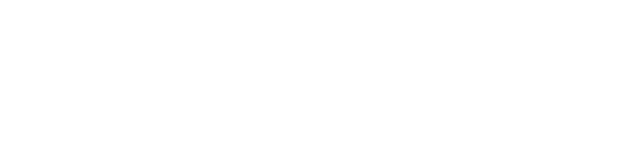
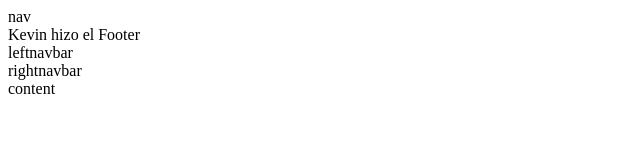
Before and after one commit to spiruto/grupo-3_ingenieria_1, a website with bundled scripts: page src/public/index.html in a window 1280 px wide. Shown: the whole page, without its empty margins (0-640 px from the left). Built offline with nearby package versions, Linux system fonts and the light colour scheme.

Commit message:
fixed view engine

```diff
--- /dev/null
+++ b/src/public/assets/js/main.js
@@ -0,0 +1,20 @@
+import { getComponent } from "./view-engine.js"
+
+document.addEventListener("DOMContentLoaded", () => {
+    renderLayout();
+});
+
+async function renderLayout() {
+    const bodyEl = document.getElementById("root");
+    const components = {};
+    components["nav"] = await getComponent("nav");
+    components["footer"] = await getComponent("footer");
+    components["leftNavBar"] = await getComponent("leftNavBar");
+    components["rightNavBar"] = await getComponent("rightNavBar");
+    components["content"] = await getComponent("content");
+    let layout = "";
+    Object.values(components).forEach(component => {
+        layout += component;
+    });
+    bodyEl.innerHTML = layout;
+}
--- /dev/null
+++ b/src/public/assets/js/view-engine.js
@@ -0,0 +1,10 @@
+
+export const getComponent = async (componentName) => {
+    const fileRoute = `/components/${componentName}.html`;
+    const file = await (await fetch(fileRoute)).text();
+    if (file) {
+        console.log(file)
+        return file;
+    }
+    return null;
+};
--- a/src/public/components/content.html
+++ b/src/public/components/content.html
@@ -1,3 +1,3 @@
 <section>
-
+    content
 </section>
--- a/src/public/components/leftNavBar.html
+++ b/src/public/components/leftNavBar.html
@@ -1,3 +1,3 @@
 <nav>
-
+    leftnavbar
 </nav>
--- a/src/public/components/nav.html
+++ b/src/public/components/nav.html
@@ -1,5 +1,5 @@
 <nav>
     <header>
-
+        nav
     </header>
 </nav>
--- a/src/public/components/rightNavBar.html
+++ b/src/public/components/rightNavBar.html
@@ -1,3 +1,3 @@
 <nav>
-
+    rightnavbar
 </nav>
--- a/src/public/index.html
+++ b/src/public/index.html
@@ -6,7 +6,7 @@
     <meta name="viewport" content="width=device-width, initial-scale=1.0">
     <title>Ingenieria I y Grupo 3</title>
     <link rel="stylesheet" href="./assets/css/main.css" />
-    <script src="./js/main.js" type="module"></script>
+    <script type="module" src="./assets/js/main.js"></script>
 </head>
 
 <body id="root">
--- a/src/public/js/main.js
+++ /dev/null
@@ -1,20 +0,0 @@
-// import { getComponent } from "./view-engine"
-
-document.addEventListener("DOMContentLoaded", () => {
-    alert("hola");
-    const bodyEl = document.getElementById("root");
-    // #region Components
-    const components = {};
-    // components["nav"] = getComponent("nav");
-    // components["footer"] = getComponent("footer");
-    // components["leftNavBar"] = getComponent("leftNavBar");
-    // components["rightNavBar"] = getComponent("rightNavBar");
-    // components["content"] = getComponent("content");
-
-    let layout = "";
-    Object.values(components).forEach(component => {
-        layout += component;
-    });
-    bodyEl.innerHTML = layout;
-    // #endregion
-});
```
Also changed, not shown: src/public/js/view-engine.js (deleted, +0 -11 lines).
